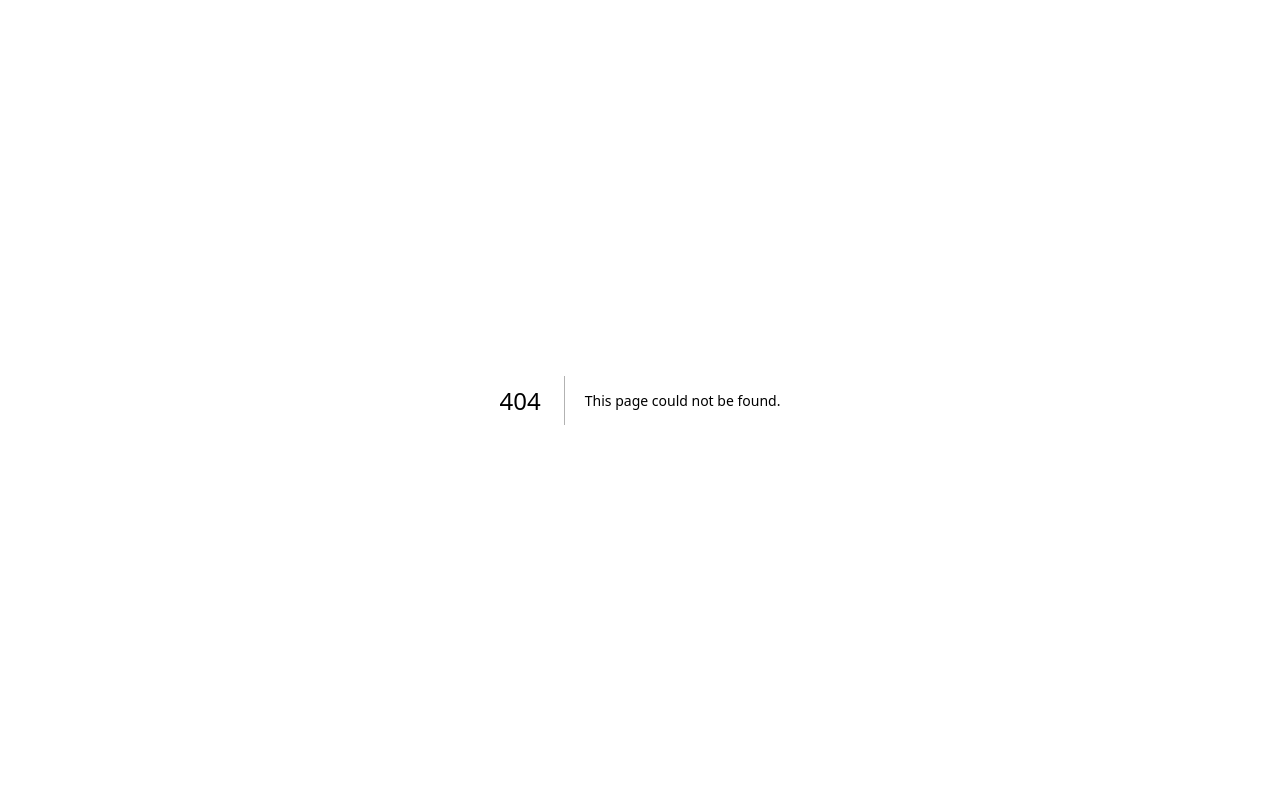
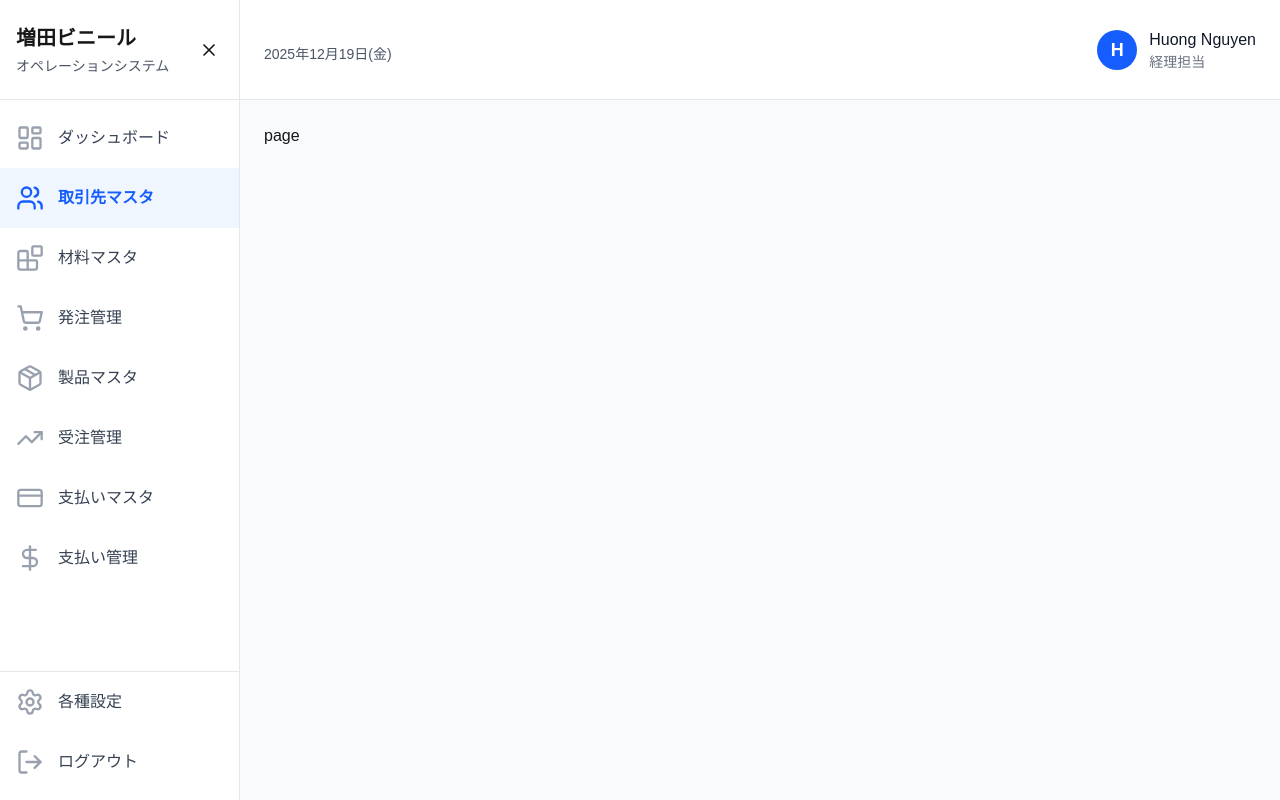
Before and after one commit to asai001/masuda-vinyl-ops, a Next.js app in the folder app/: page /client-master in a window 1280 px wide. Before the commit this address had no page. Built offline with nearby package versions, Linux system fonts and the light colour scheme.

Commit message:
パスの統一

```diff
--- /dev/null
+++ b/app/src/app/(app)/client-master/page.tsx
@@ -0,0 +1,5 @@
+import React from "react";
+
+export default function ClientMaster() {
+  return <div>page</div>;
+}
--- a/app/src/app/(app)/dashboard/page.tsx
+++ b/app/src/app/(app)/dashboard/page.tsx
@@ -7,7 +7,7 @@ export default function DashboardPage() {
       <h2 className="text-xl font-bold mb-4">クイックアクション</h2>
 
       <div className="grid grid-cols-1 sm:grid-cols-2 md:grid-cols-3 gap-6">
-        <Link href="/orders" className="bg-white rounded-lg shadow hover:shadow-lg transition-shadow cursor-pointer">
+        <Link href="/order-management" className="bg-white rounded-lg shadow hover:shadow-lg transition-shadow cursor-pointer">
           <div className="p-6">
             <div className="flex items-center mb-4">
               <div className="w-12 h-12 bg-blue-500 rounded-full flex items-center justify-center mr-4">
@@ -21,7 +21,7 @@ export default function DashboardPage() {
           </div>
         </Link>
 
-        <Link href="/sales" className="bg-white rounded-lg shadow hover:shadow-lg transition-shadow cursor-pointer">
+        <Link href="/sales-management" className="bg-white rounded-lg shadow hover:shadow-lg transition-shadow cursor-pointer">
           <div className="p-6">
             <div className="flex items-center mb-4">
               <div className="w-12 h-12 bg-green-500 rounded-full flex items-center justify-center mr-4">
--- a/app/src/components/Sidebar.tsx
+++ b/app/src/components/Sidebar.tsx
@@ -23,12 +23,12 @@ interface SidebarProps {
 
 const menuItems = [
   { text: "ダッシュボード", icon: LayoutDashboard, path: "/dashboard" },
-  { text: "取引先マスタ", icon: Users, path: "/clients" },
-  { text: "材料マスタ", icon: Blocks, path: "/materials" },
-  { text: "発注管理", icon: ShoppingCart, path: "/orders" },
-  { text: "製品マスタ", icon: Package, path: "/products" },
-  { text: "受注管理", icon: TrendingUp, path: "/sales" },
-  { text: "支払いマスタ", icon: CreditCard, path: "/payments" },
+  { text: "取引先マスタ", icon: Users, path: "/client-master" },
+  { text: "材料マスタ", icon: Blocks, path: "/material-master" },
+  { text: "発注管理", icon: ShoppingCart, path: "/order-management" },
+  { text: "製品マスタ", icon: Package, path: "/product-master" },
+  { text: "受注管理", icon: TrendingUp, path: "/sales-management" },
+  { text: "支払いマスタ", icon: CreditCard, path: "/payment-master" },
   { text: "支払い管理", icon: DollarSign, path: "/payment-management" },
 ];
 
```
